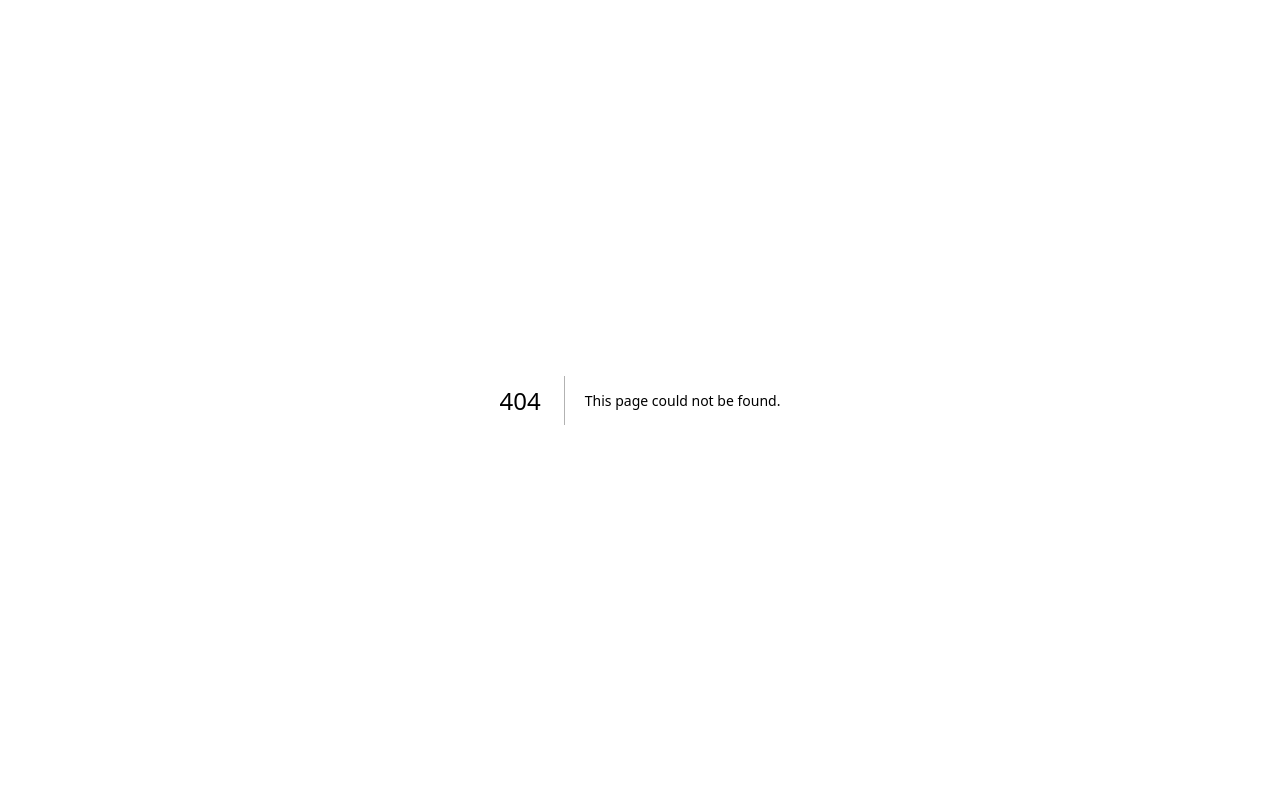
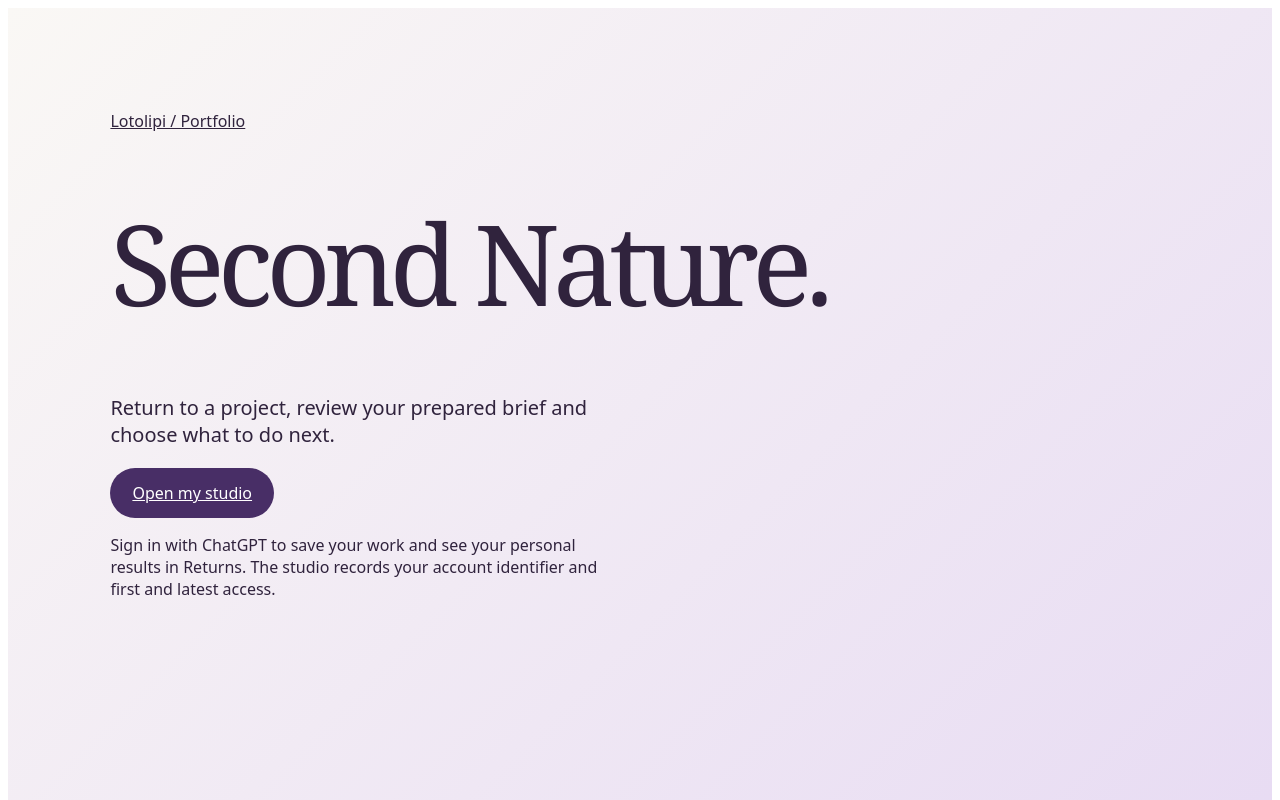
Before and after one commit to lotolipi/product-design-portfolio, a Next.js app: page /second-nature in a window 1280 px wide. Before the commit this address had no page. Shown: the top 800 px of the page. Built offline with nearby package versions, Linux system fonts and the light colour scheme.

Commit message:
Add public Second Nature studio entry

```diff
--- /dev/null
+++ b/app/second-nature/page.tsx
@@ -0,0 +1,17 @@
+import type { Metadata } from "next";
+
+export const metadata: Metadata = {
+  title: "Second Nature | Lotolipi",
+  description: "A personal project studio for choosing a next step and understanding your returns.",
+  alternates: { canonical: "/second-nature" },
+};
+
+export default function SecondNaturePage() {
+  return <main style={{minHeight:"100vh",background:"linear-gradient(135deg,#faf8f5,#e6d9f3)",color:"#30233d",padding:"clamp(28px,8vw,110px)",fontFamily:"system-ui"}}>
+    <a href="/" style={{color:"inherit"}}>Lotolipi / Portfolio</a>
+    <h1 style={{fontFamily:"Georgia, serif",fontWeight:400,fontSize:"clamp(52px,9vw,112px)",letterSpacing:"-.06em",lineHeight:1}}>Second Nature.</h1>
+    <p style={{maxWidth:"44ch",fontSize:"1.25rem"}}>Return to a project, review your prepared brief and choose what to do next.</p>
+    <a href="https://lotolipi-second-nature.lotolipi.chatgpt.site/studio" style={{display:"inline-block",padding:"14px 22px",background:"#482e66",color:"white",borderRadius:30}}>Open my studio</a>
+    <p style={{maxWidth:"55ch"}}>Sign in with ChatGPT to save your work and see your personal results in Returns. The studio records your account identifier and first and latest access.</p>
+  </main>;
+}
```
